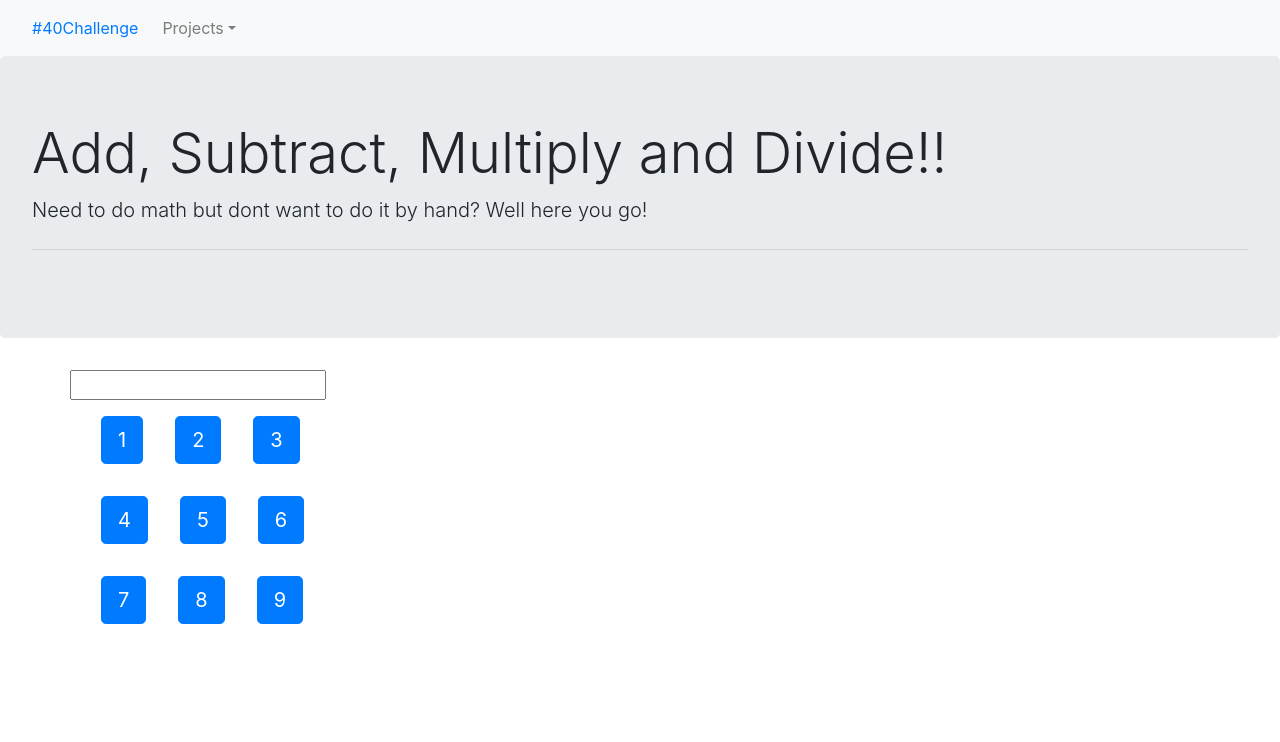
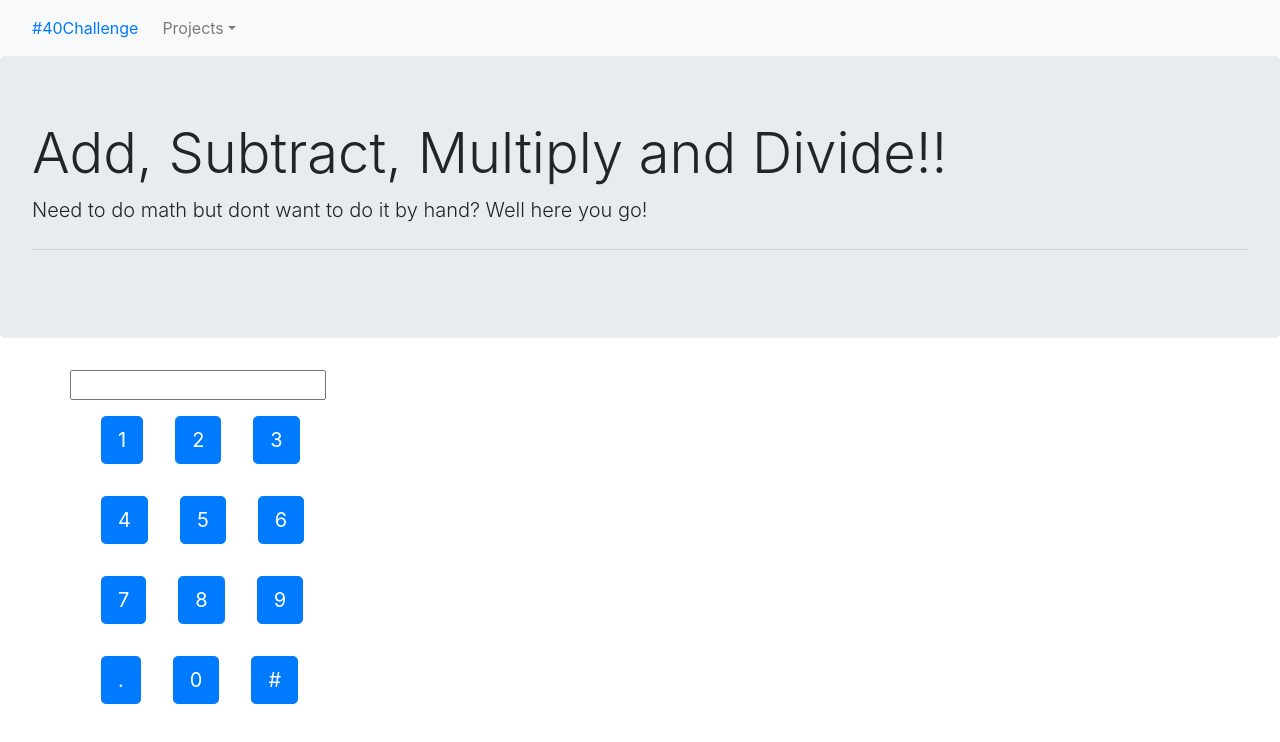
Before and after one commit to jjainga/40projectschallenge, a React (Create React App) app: page /Calculator in a window 1280 px wide. Shown: the top 742 px of the page. Built offline with nearby package versions, Linux system fonts and the light colour scheme.

Commit message:
added charbutton decimal and puund

```diff
--- a/src/components/Calculator.js
+++ b/src/components/Calculator.js
@@ -1,6 +1,7 @@
 import React, {useState, useEffect} from "react";
 import Title from "./jumbo/title"
 import NumberButton from "./button/numberButton"
+import CharButton from "./button/charButton"
 
 
 const Counter = () => {
@@ -81,24 +82,24 @@ const Counter = () => {
     ])
     const [wholeNumState, setWholeNumState] = useState();
 
-    // const [charState, setCharState] = useState = ([
-    //     {
-    //         character: ".",
-    //         name: "decimal"
-    //     },
-    //     {
-    //         character:"#",
-    //         name: "pound"
-    //     },
-    //     {
-    //         character: "^",
-    //         name: "circumflex"
-    //     },
-    //     {
-    //         character:"%",
-    //         name: "percent"
-    //     }
-    // ])
+    const [charState, setCharState] = useState([
+        {
+            character: ".",
+            name: "decimal"
+        },
+        {
+            character:"#",
+            name: "pound"
+        },
+        {
+            character: "^",
+            name: "circumflex"
+        },
+        {
+            character:"%",
+            name: "percent"
+        }
+    ])
     const [displayState, setDisplayState] = useState()
     useEffect( () => {
        filterZero()
@@ -126,6 +127,9 @@ const Counter = () => {
                                         wholeNumState.map(obj => <NumberButton props={obj} />)
                                         :null
                                 }
+                                <CharButton character={charState[0].character} name={charState[0].name} />
+                                <NumberButton props={numberState[9]} />
+                                <CharButton character={charState[1].character} name={charState[1].name} />
                             </div>
 
                         </div>
--- a/src/components/button/charButton.js
+++ b/src/components/button/charButton.js
@@ -7,7 +7,7 @@ const CharButton = (props) => {
 
     console.log(props.props)
     return (
-        <button type="button" className="btn btn-primary btn-lg m-3" id={props.props.name} name={props.props.name} >{props.props.character}</button>
+        <button type="button" className="btn btn-primary btn-lg m-3" id={props.name} name={props.name} >{props.character}</button>
           )
 }
 export default CharButton;
```
